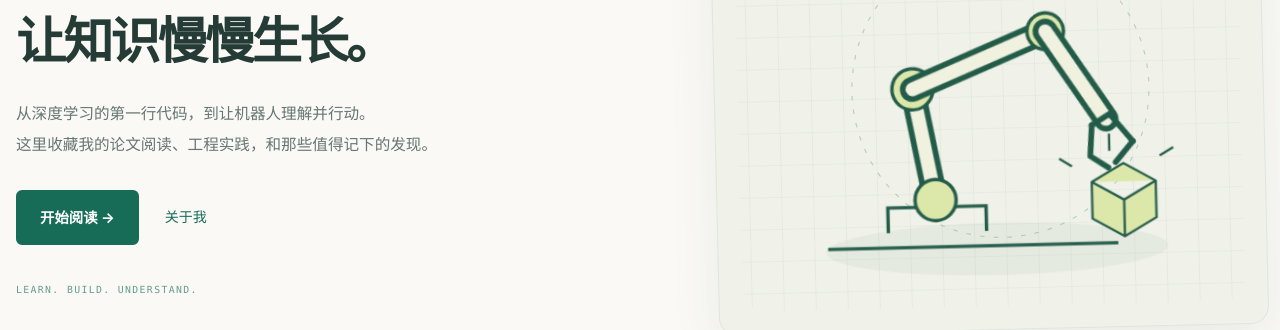
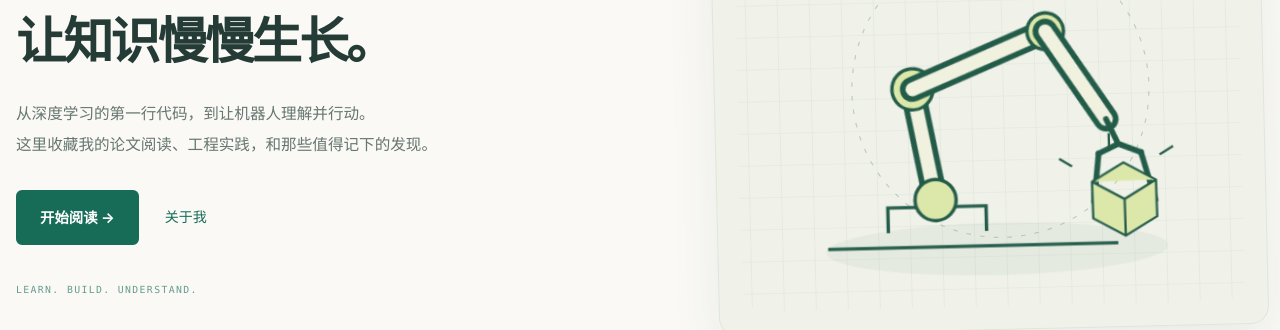
Before and after one commit to JXTZZ/JXTZZ.github.io, an MkDocs documentation site: the page built from docs/index.md, in a window 1280 px wide and 1400 px high. Shown: the part 342-672 px from the top of the window. Built offline with MkDocs 1.6.1 and Material for MkDocs 9.7.7, drawn with Linux system fonts in a browser that asks for light colours; comment, search, counter and statistics services are not loaded.

Commit message:
Align robot gripper with pickup object

```diff
--- a/docs/index.md
+++ b/docs/index.md
@@ -39,9 +39,9 @@ hide:
       <path d="M263 118L331 182" fill="none" stroke="currentColor" stroke-width="22" stroke-linecap="round"/>
       <path d="M263 118L331 182" fill="none" stroke="var(--hero-arm-fill)" stroke-width="12" stroke-linecap="round"/>
       <g class="robot-gripper" fill="none" stroke="currentColor" stroke-width="5" stroke-linecap="round" stroke-linejoin="round">
-        <path d="M320 190l13-13 25 19"/>
-        <path class="gripper-jaw gripper-jaw-left" d="M358 196l-9 22"/>
-        <path class="gripper-jaw gripper-jaw-right" d="M320 190l2 27 17 8"/>
+        <path d="M331 182L346 201M331 213L346 201L367 204"/>
+        <path class="gripper-jaw gripper-jaw-left" d="M331 213L336 255"/>
+        <path class="gripper-jaw gripper-jaw-right" d="M367 204L388 242"/>
       </g>
     </g>
   </g>
--- a/docs/stylesheets/extra.css
+++ b/docs/stylesheets/extra.css
@@ -47,17 +47,17 @@
 .arm-chain { transform-origin: 191px 286px; animation: arm-base-motion 8s ease-in-out infinite; }
 .arm-upper { transform-origin: 160px 192px; animation: arm-elbow-motion 8s ease-in-out infinite; }
 .arm-wrist { transform-origin: 263px 118px; animation: arm-wrist-motion 8s ease-in-out infinite; }
-.gripper-jaw-left { transform-origin: 358px 196px; animation: gripper-left 8s ease-in-out infinite; }
-.gripper-jaw-right { transform-origin: 320px 190px; animation: gripper-right 8s ease-in-out infinite; }
+.gripper-jaw-left { transform-origin: 331px 213px; animation: gripper-left 8s ease-in-out infinite; }
+.gripper-jaw-right { transform-origin: 367px 204px; animation: gripper-right 8s ease-in-out infinite; }
 .hero-object { transform-origin: 356px 291px; animation: object-lift 8s ease-in-out infinite; }
 .robot-shadow { transform-origin: 244px 330px; animation: shadow-breathe 8s ease-in-out infinite; }
 @keyframes orbit-drift { to { stroke-dashoffset: -48; } }
 @keyframes arm-base-motion { 0%, 12%, 100% { transform: rotate(-1deg); } 30%, 38%, 82%, 89% { transform: rotate(8deg); } 54%, 67% { transform: rotate(0); } }
 @keyframes arm-elbow-motion { 0%, 12%, 100% { transform: rotate(1deg); } 30%, 38%, 82%, 89% { transform: rotate(6deg); } 54%, 67% { transform: rotate(-8deg); } }
 @keyframes arm-wrist-motion { 0%, 38%, 82%, 100% { transform: rotate(0); } 54%, 67% { transform: rotate(-2deg); } }
-@keyframes gripper-left { 0%, 28%, 91%, 100% { transform: rotate(-7deg); } 36%, 84% { transform: rotate(5deg); } }
-@keyframes gripper-right { 0%, 28%, 91%, 100% { transform: rotate(7deg); } 36%, 84% { transform: rotate(-5deg); } }
-@keyframes object-lift { 0%, 36%, 89%, 100% { transform: translateY(0); } 54%, 67% { transform: translateY(-58px); } 82% { transform: translateY(0); } }
+@keyframes gripper-left { 0%, 28%, 91%, 100% { transform: rotate(10deg); } 36%, 84% { transform: rotate(0); } }
+@keyframes gripper-right { 0%, 28%, 91%, 100% { transform: rotate(-10deg); } 36%, 84% { transform: rotate(0); } }
+@keyframes object-lift { 0%, 36%, 89%, 100% { transform: translate(0, 0) rotate(0); } 54%, 67% { transform: translate(15.6px, -76.6px) rotate(-24deg); } 82% { transform: translate(0, 0) rotate(0); } }
 @keyframes shadow-breathe { 0%, 36%, 89%, 100% { transform: scaleX(1); opacity: .06; } 54%, 67% { transform: scaleX(.84); opacity: .035; } }
 .home-meta { display: flex; justify-content: space-between; flex-wrap: wrap; gap: .65rem; border-top: 1px solid var(--note-border); border-bottom: 1px solid var(--note-border); padding: .9rem 0; font-size: .59rem; color: var(--md-default-fg-color--light); }
 .section-heading { margin: 2.5rem 0 1.1rem; }
```
